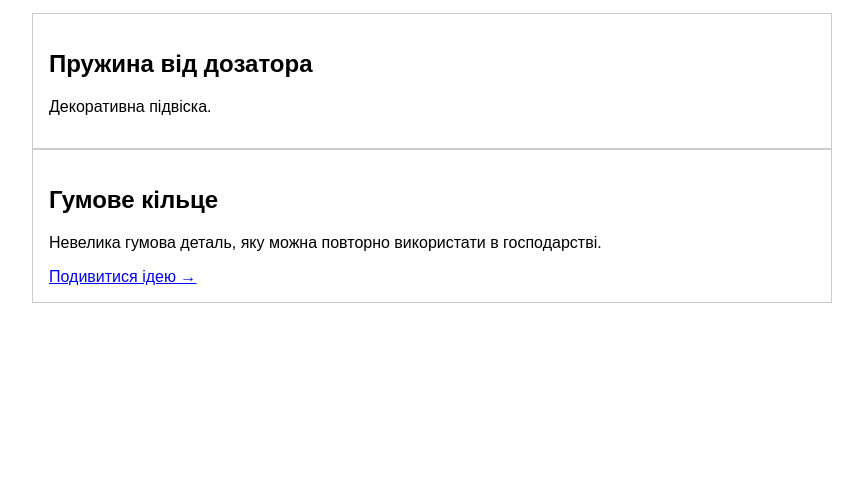
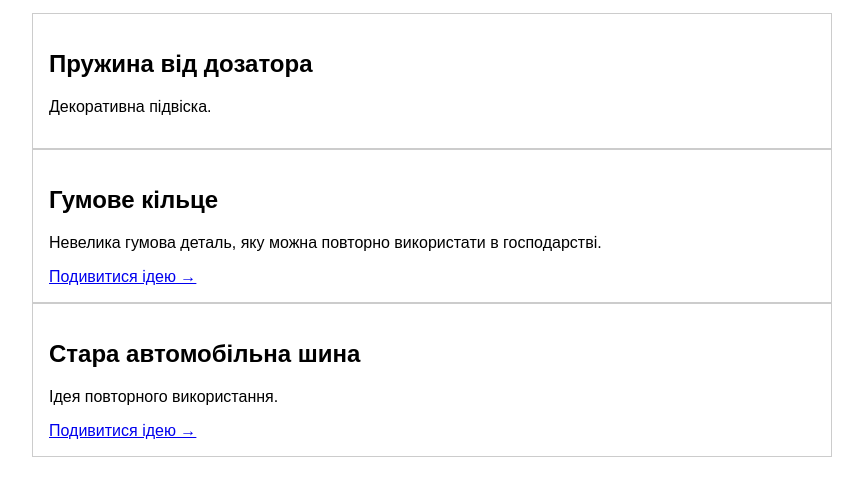
Before and after one commit to hashevskiyvitaliy/zemli-bude-legshe, a plain HTML site: page index.html in a window 1280 px wide. Shown: the part 119-614 px from the top of the page, without its empty margins (208-1071 px from the left). Drawn offline with Linux system fonts and the light colour scheme.

Commit message:
Update index.html

```diff
--- a/index.html
+++ b/index.html
@@ -32,6 +32,14 @@
         Подивитися ідею →
       </a>
     </div>
+    <div class="card">
+  <h2>Стара автомобільна шина</h2>
+  <p>Ідея повторного використання.</p>
+
+  <a href="tire.html">
+    Подивитися ідею →
+  </a>
+</div>
   </main>
 
   <script src="app.js"></script>
```
